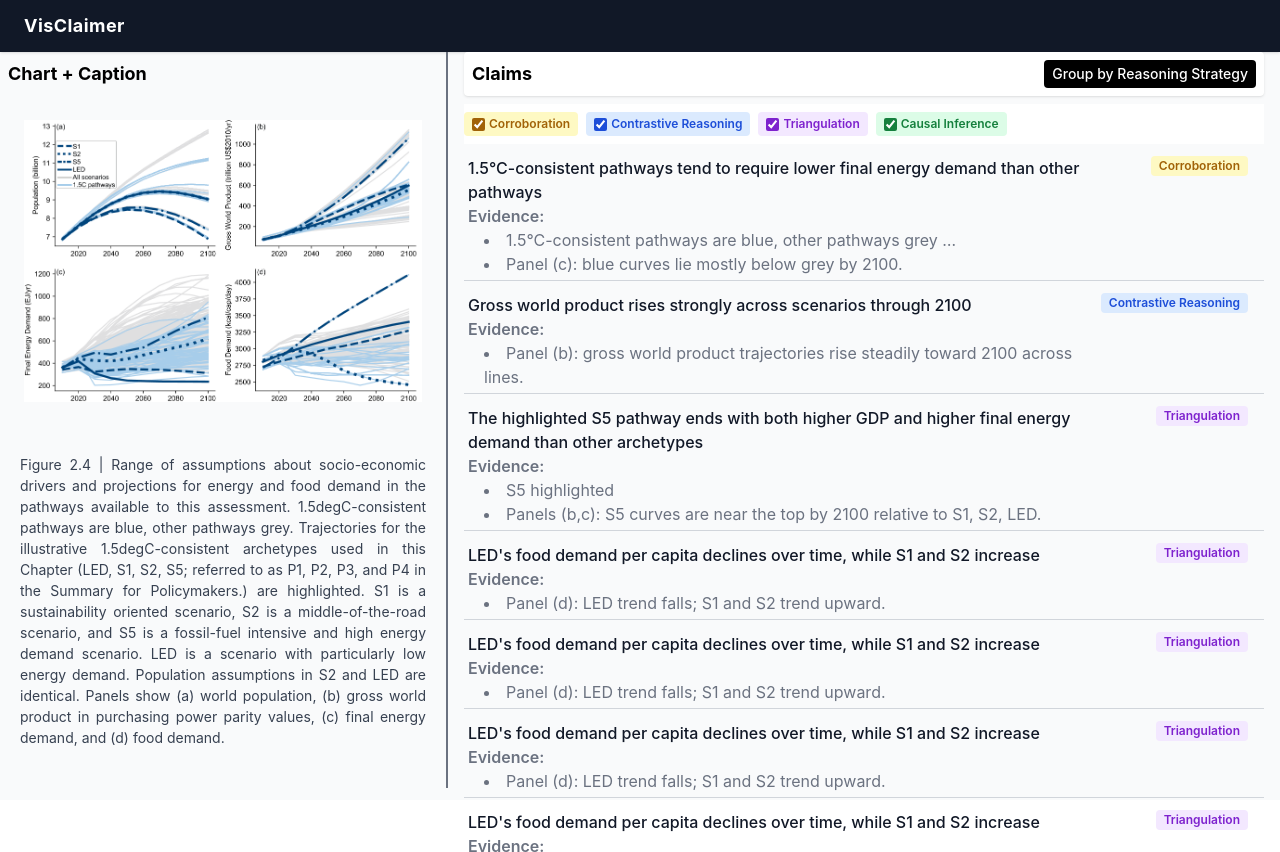
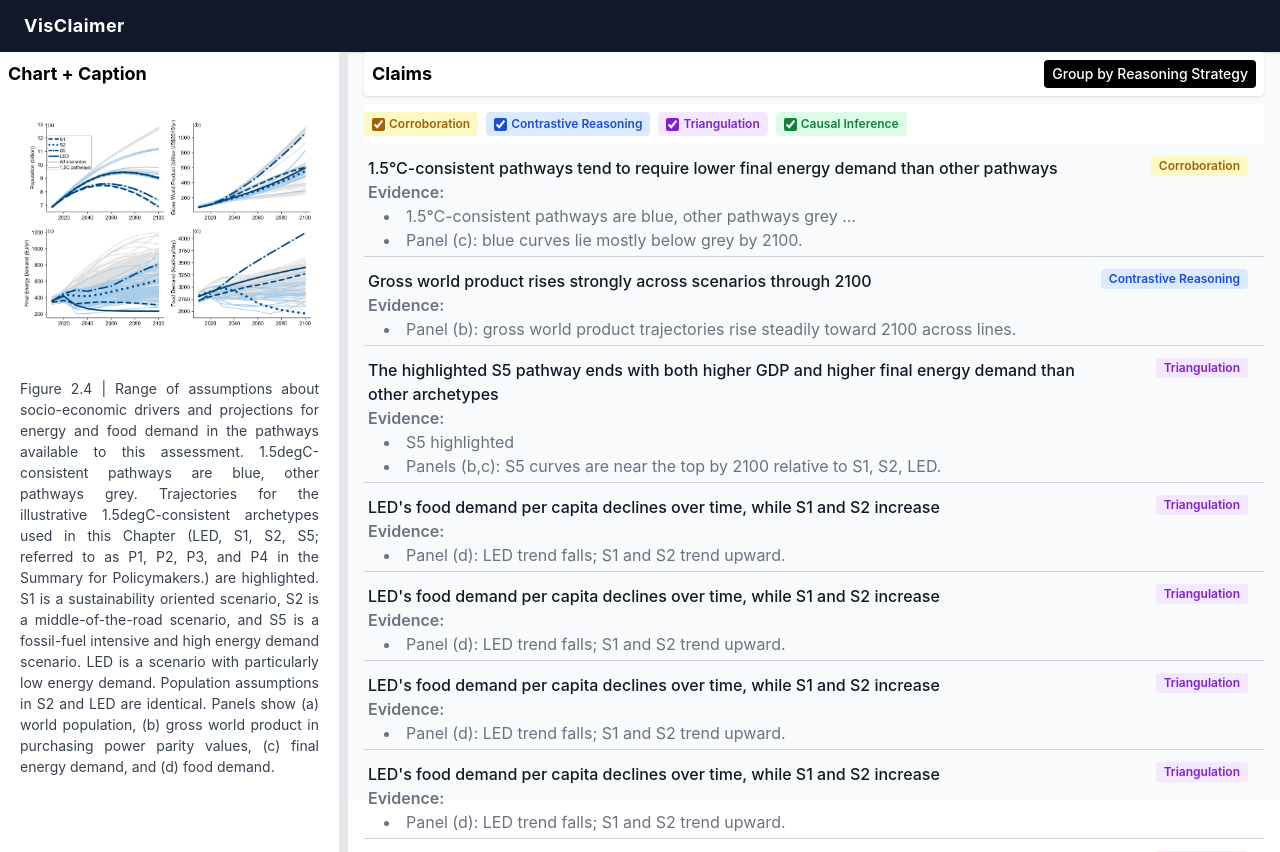
Before and after one commit to avinanakarmi/claim-evidence-framework, a React (Create React App) app: page /detail/1 in a window 1280 px wide. Built offline with nearby package versions, Linux system fonts and the light colour scheme.

Commit message:
Resizable chart + caption panel

```diff
--- a/src/components/LeftPane.js
+++ b/src/components/LeftPane.js
@@ -1,7 +1,7 @@
 import React from 'react';
 
 const LeftPane = () => (
-	<div className="min-h-[calc(100vh-64px)] w-full flex flex-col gap-4 max-w-md p-2 sm:border-r-2 sm:border-gray-500">
+	<div className="min-h-[calc(100vh-64px)] w-full flex flex-col gap-4 p-2">
 		<h2 className="text-left w-full text-lg font-bold">Chart + Caption</h2>
 		{/* Chart Area */}
 		<div className="p-0 sm:p-4 flex flex-col items-center justify-center">
--- a/src/pages/DetailPage.js
+++ b/src/pages/DetailPage.js
@@ -1,28 +1,62 @@
 import '../App.css';
+
 import TopBar from '../components/TopBar';
 import LeftPane from '../components/LeftPane';
 import RightPane from '../components/RightPane';
+import React, { useRef, useState } from 'react';
+
 
 const ViewClaimsPage = () => {
+  const [leftWidth, setLeftWidth] = useState(340); // px, initial width
+  const dragging = useRef(false);
+
+  const handleMouseDown = (e) => {
+    dragging.current = true;
+    document.body.style.cursor = 'col-resize';
+  };
+
+  React.useEffect(() => {
+    const handleMouseMove = (e) => {
+      if (!dragging.current) return;
+      setLeftWidth(Math.max(220, Math.min(e.clientX, 600)));
+    };
+    const handleMouseUp = () => {
+      dragging.current = false;
+      document.body.style.cursor = '';
+    };
+    window.addEventListener('mousemove', handleMouseMove);
+    window.addEventListener('mouseup', handleMouseUp);
+    return () => {
+      window.removeEventListener('mousemove', handleMouseMove);
+      window.removeEventListener('mouseup', handleMouseUp);
+    };
+  }, []);
+
   return (
     <div className="h-screen bg-gray-50">
       <TopBar />
-
       {/* Main content area */}
-      <main className="flex flex-col md:flex-row gap-2 md:gap-0 w-full h-full flex-1">
-
-
-        <div className="overflow-auto w-full max-w-md flex-shrink-0">
+      <main className="flex flex-row w-full h-full flex-1">
+        {/* Resizable LeftPane */}
+        <div
+          className="overflow-auto flex-shrink-0 bg-white border-r border-gray-200"
+          style={{ width: leftWidth, minWidth: 220, maxWidth: 600 }}
+        >
           <LeftPane />
         </div>
-
+        {/* Drag handle */}
+        <div
+          onMouseDown={handleMouseDown}
+          className="w-2 cursor-col-resize bg-gray-200 hover:bg-indigo-300 transition"
+          style={{ zIndex: 10, userSelect: 'none' }}
+        />
+        {/* RightPane */}
         <div className="flex-1 min-w-0 overflow-auto">
           <RightPane />
         </div>
-
       </main>
     </div>
   );
-}
+};
 
 export default ViewClaimsPage;
```
